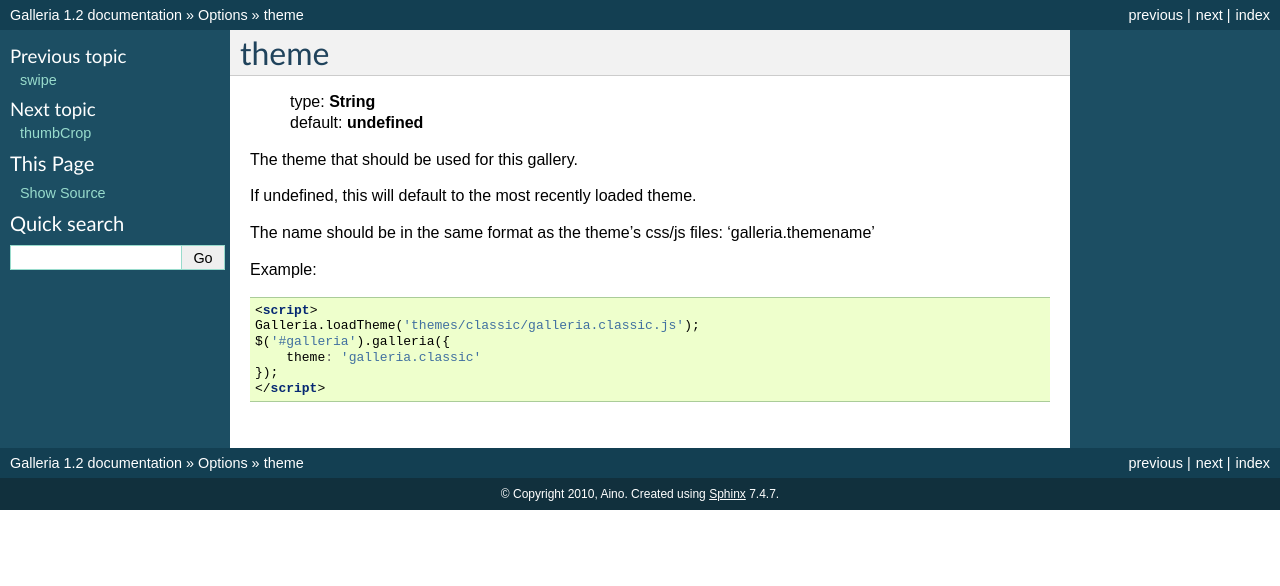
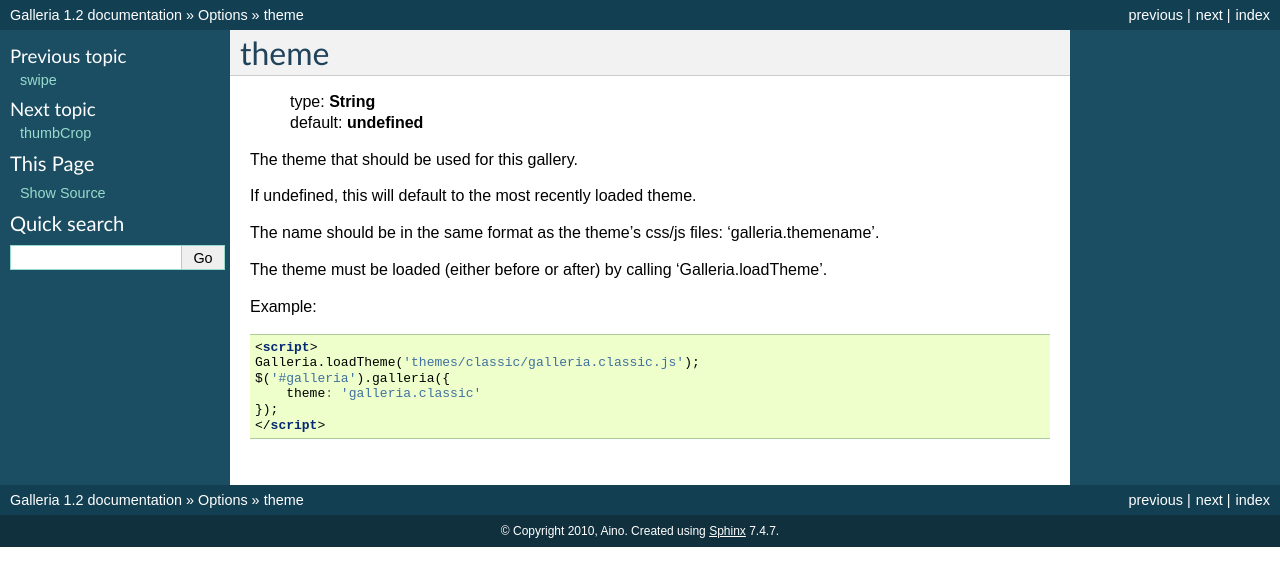
Before and after one commit to GalleriaJS/galleria, a Sphinx documentation site: the page built from docs/options/theme.rst, in a window 1280 px wide. Shown: the top 586 px of the page. Built offline with Sphinx 7.4.7, drawn with Linux system fonts in a browser that asks for light colours.

Commit message:
Update to documentation

```diff
--- a/docs/options/theme.rst
+++ b/docs/options/theme.rst
@@ -9,7 +9,9 @@
 
 If undefined, this will default to the most recently loaded theme.
 
-The name should be in the same format as the theme's css/js files: 'galleria.themename'
+The name should be in the same format as the theme's css/js files: 'galleria.themename'.
+
+The theme must be loaded (either before or after) by calling 'Galleria.loadTheme'.
 
 .. highlight:: html
 
```
